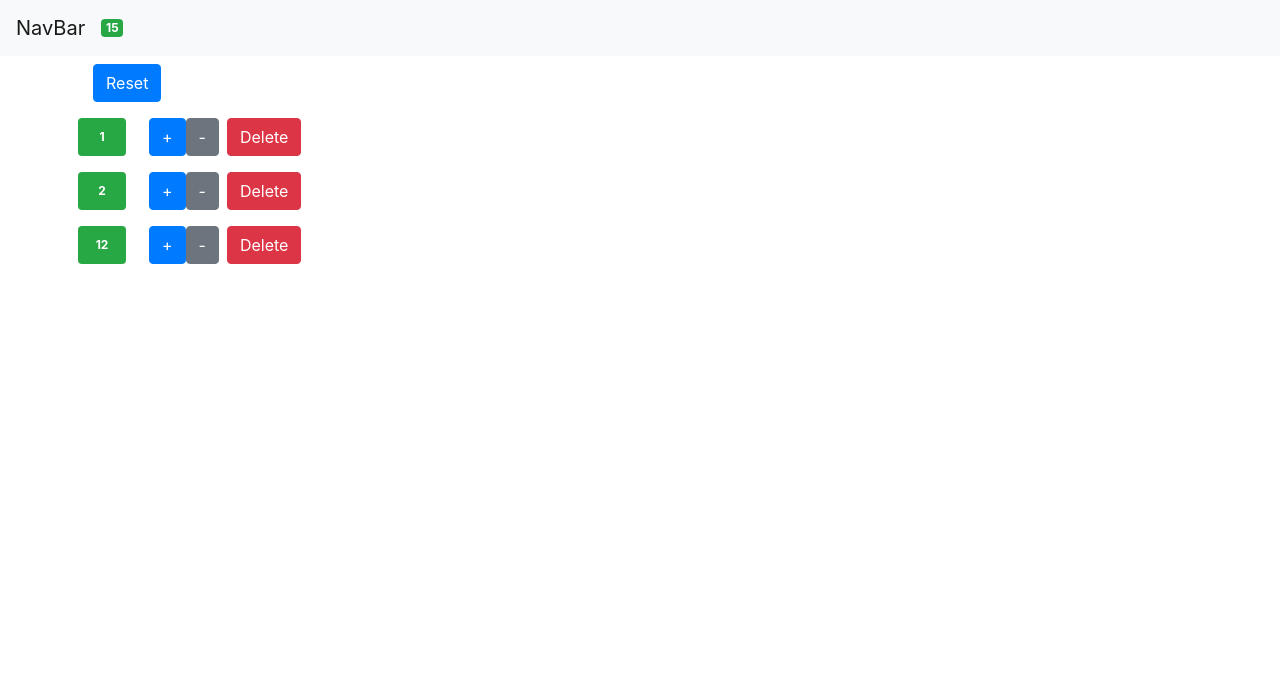
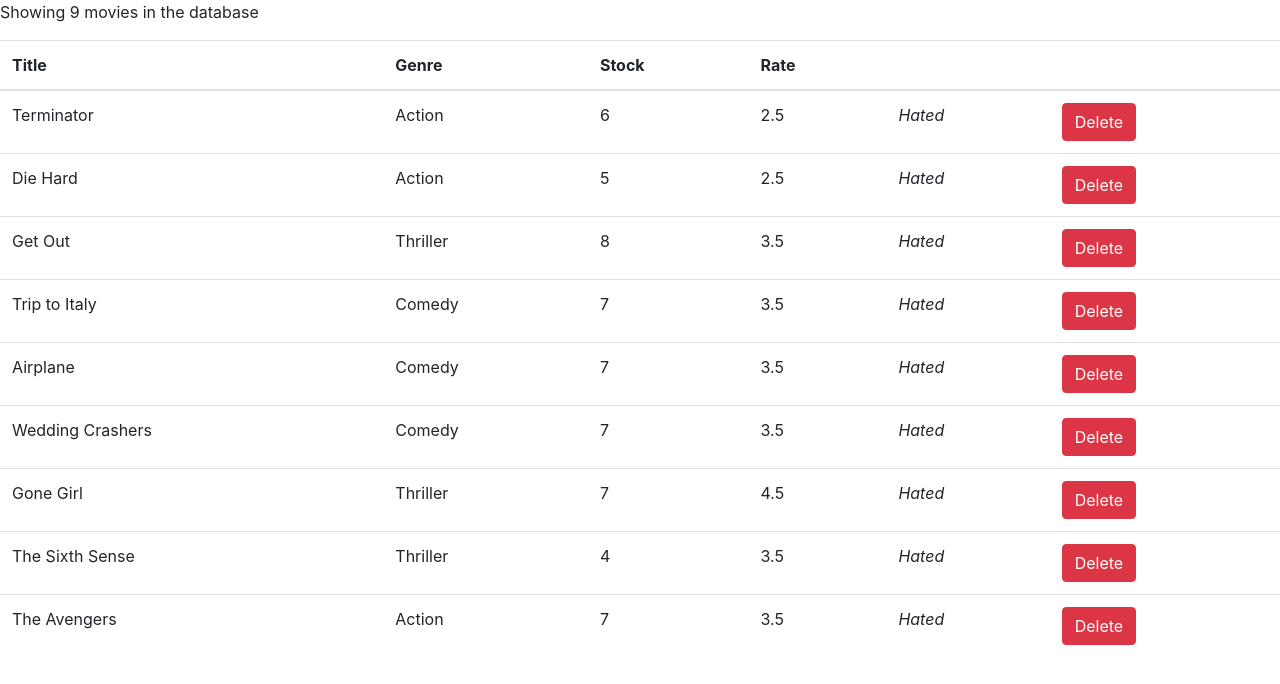
Before and after one commit to Jonas-Wessner/learn-react-vidly, a React (Create React App) app: page / in a window 1280 px wide. Shown: the top 684 px of the page. Built offline with nearby package versions, Linux system fonts and the light colour scheme.

Commit message:
feat: add like-component. use the component in App.js and in MovieTalbe.jsx

```diff
--- a/src/App.js
+++ b/src/App.js
@@ -1,10 +1,12 @@
 import React, { Component } from "react";
 import "./App.css";
 import Counters from "./modules/counters";
+import Like from "./modules/like";
 import NavBar from "./modules/navBar";
 
 class App extends Component {
   state = {
+    isLiked: false,
     counters: [
       { value: 1, id: 0 },
       { value: 2, id: 1 },
@@ -44,11 +46,21 @@ class App extends Component {
     });
   };
 
+  handleLikeToggle = (bindingContext, isEnabled) => {
+    const newState = { ...this.state };
+    newState.isLiked = isEnabled;
+    this.setState(newState);
+  };
+
   render() {
     return (
       <React.Fragment>
         <NavBar counters={this.state.counters} />
         <main className="container">
+          <Like
+            isEnabled={this.state.isLiked}
+            onToggle={this.handleLikeToggle}
+          />
           <Counters
             counters={this.state.counters}
             onReset={this.handleReset}
--- a/src/index.js
+++ b/src/index.js
@@ -1,16 +1,16 @@
-import React from 'react';
-import ReactDOM from 'react-dom';
-import './index.css';
-import App from './App';
-import reportWebVitals from './reportWebVitals';
-import 'bootstrap/dist/css/bootstrap.css';
-import 'font-awesome/css/font-awesome.css';
+import React from "react";
+import ReactDOM from "react-dom";
+import "./index.css";
+import App from "./App";
+import reportWebVitals from "./reportWebVitals";
+import "bootstrap/dist/css/bootstrap.css";
+import MovieTable from "./modules/movieTable";
 
 ReactDOM.render(
   <React.StrictMode>
-    <App />
+    <MovieTable />
   </React.StrictMode>,
-  document.getElementById('root')
+  document.getElementById("root")
 );
 
 // If you want to start measuring performance in your app, pass a function
--- /dev/null
+++ b/src/modules/like.jsx
@@ -0,0 +1,17 @@
+import React, { Component } from "react";
+import "font-awesome/css/font-awesome.css";
+
+class Like extends Component {
+  state = {};
+
+  render() {
+    const { onToggle, isEnabled } = this.props;
+    return (
+      <i onClick={() => onToggle(this.props.bindingContext, !isEnabled)}>
+        {isEnabled ? "Liked" : "Hated"}
+      </i>
+    );
+  }
+}
+
+export default Like;
--- a/src/modules/movieTable.jsx
+++ b/src/modules/movieTable.jsx
@@ -1,5 +1,6 @@
 import React, { Component } from "react";
 import { getMovies } from "../services/fakeMovieService";
+import Like from "./like";
 
 class MovieTable extends Component {
   state = {};
@@ -13,6 +14,15 @@ class MovieTable extends Component {
     this.setState({
       movies: this.state.movies.filter((elem, i) => i !== index),
     });
+  };
+
+  handleLikeToggle = (movie, isEnabled) => {
+    const movies = [...this.state.movies];
+    const index = movies.indexOf(movie);
+    movies[index] = { ...movies[index] };
+    movies[index].isLiked = isEnabled;
+    this.setState({ movies });
+    console.log(movies);
   };
 
   render() {
@@ -30,6 +40,7 @@ class MovieTable extends Component {
               <th scope="col">Stock</th>
               <th scope="col">Rate</th>
               <th scope="col"></th>
+              <th scope="col"></th>
             </tr>
           </thead>
           <tbody>
@@ -39,6 +50,13 @@ class MovieTable extends Component {
                 <td>{movie.genre.name}</td>
                 <td>{movie.numberInStock}</td>
                 <td>{movie.dailyRentalRate}</td>
+                <td>
+                  <Like
+                    onToggle={this.handleLikeToggle}
+                    bindingContext={movie}
+                    isEnabled={movie.isLiked}
+                  />
+                </td>
                 <td>
                   <button
                     id={index}
```
